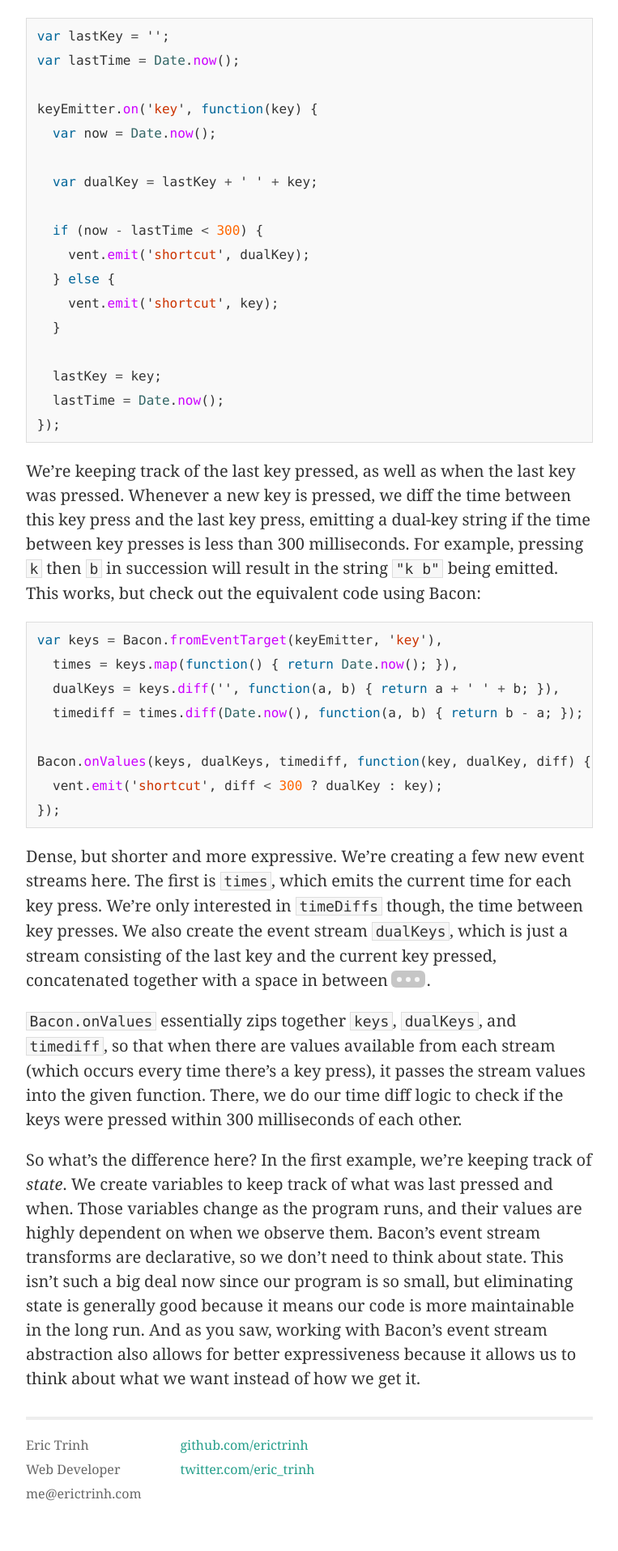
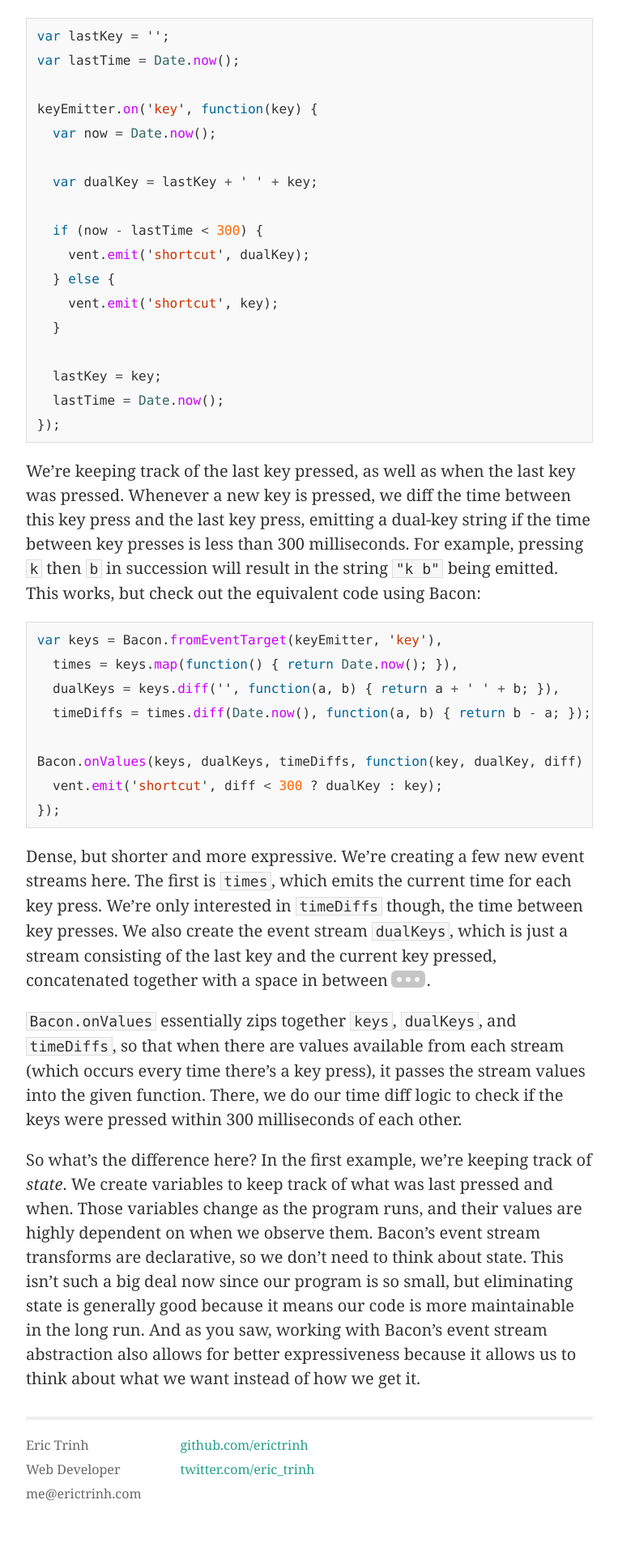
Before and after one commit to erictrinh/erictrinh.github.io, a Jekyll site: the page built from _posts/2013-11-26-bacon-adventures.md, in a window 1280 px wide. Shown: the part 837-2753 px from the top of the page at 81% size, without its empty margins (258-1021 px from the left). Built offline with Jekyll 4.4.1, drawn with Linux system fonts in a browser that asks for light colours; nearby versions of some CDN libraries.

Commit message:
CSS fixes, typo fix

```diff
--- a/_posts/2013-11-26-bacon-adventures.md
+++ b/_posts/2013-11-26-bacon-adventures.md
@@ -37,16 +37,16 @@
 var keys = Bacon.fromEventTarget(keyEmitter, 'key'),
   times = keys.map(function() { return Date.now(); }),
   dualKeys = keys.diff('', function(a, b) { return a + ' ' + b; }),
-  timediff = times.diff(Date.now(), function(a, b) { return b - a; });
+  timeDiffs = times.diff(Date.now(), function(a, b) { return b - a; });
 
-Bacon.onValues(keys, dualKeys, timediff, function(key, dualKey, diff) {
+Bacon.onValues(keys, dualKeys, timeDiffs, function(key, dualKey, diff) {
   vent.emit('shortcut', diff < 300 ? dualKey : key);
 });
 {% endhighlight %}
 
 Dense, but shorter and more expressive. We're creating a few new event streams here. The first is `times`, which emits the current time for each key press. We're only interested in `timeDiffs` though, the time between key presses. We also create the event stream `dualKeys`, which is just a stream consisting of the last key and the current key pressed, concatenated together with a space in between[^diff].
 
-`Bacon.onValues` essentially zips together `keys`, `dualKeys`, and `timediff`, so that when there are values available from each stream (which occurs every time there's a key press), it passes the stream values into the given function. There, we do our time diff logic to check if the keys were pressed within 300 milliseconds of each other.
+`Bacon.onValues` essentially zips together `keys`, `dualKeys`, and `timeDiffs`, so that when there are values available from each stream (which occurs every time there's a key press), it passes the stream values into the given function. There, we do our time diff logic to check if the keys were pressed within 300 milliseconds of each other.
 
 So what's the difference here? In the first example, we're keeping track of *state*. We create variables to keep track of what was last pressed and when. Those variables change as the program runs, and their values are highly dependent on when we observe them. Bacon's event stream transforms are declarative, so we don't need to think about state. This isn't such a big deal now since our program is so small, but eliminating state is generally good because it means our code is more maintainable in the long run. And as you saw, working with Bacon's event stream abstraction also allows for better expressiveness because it allows us to think about what we want instead of how we get it.
 
--- a/css/main.css
+++ b/css/main.css
@@ -30,6 +30,12 @@
   line-height: 1.2em;
 }
 
+h3 {
+  font-size: 1.1em;
+  font-weight: bold;
+  margin-top: 2em;
+}
+
 h1 { margin-bottom: 1em; }
 p { margin: 1em 0; }
 
@@ -37,7 +43,7 @@
 a:hover   { color: #1BBDA3; text-decoration: underline; }
 
 code, pre {
-  font-family: Menlo, Monaco, "Courier New", monospace;
+  font-family: Consolas, "Andale Mono WT", "Andale Mono", "Lucida Console", "Lucida Sans Typewriter", "DejaVu Sans Mono", "Bitstream Vera Sans Mono", "Liberation Mono", "Nimbus Mono L", Monaco, "Courier New", Courier, monospace;
 }
 
 /*****************************************************************************/
@@ -138,6 +144,7 @@
 /* standard */
 
 .post ul, .post ol {
+  margin-top: 1em;
   margin-left: 1.35em;
 }
 
@@ -150,6 +157,12 @@
 
 .post pre.terminal code {
   background-color: #333;
+}
+
+.post blockquote {
+  border-left: 0.5em solid #e0e0e0;
+  padding-left: 1em;
+  color: gray;
 }
 
 .footnotes {
```
